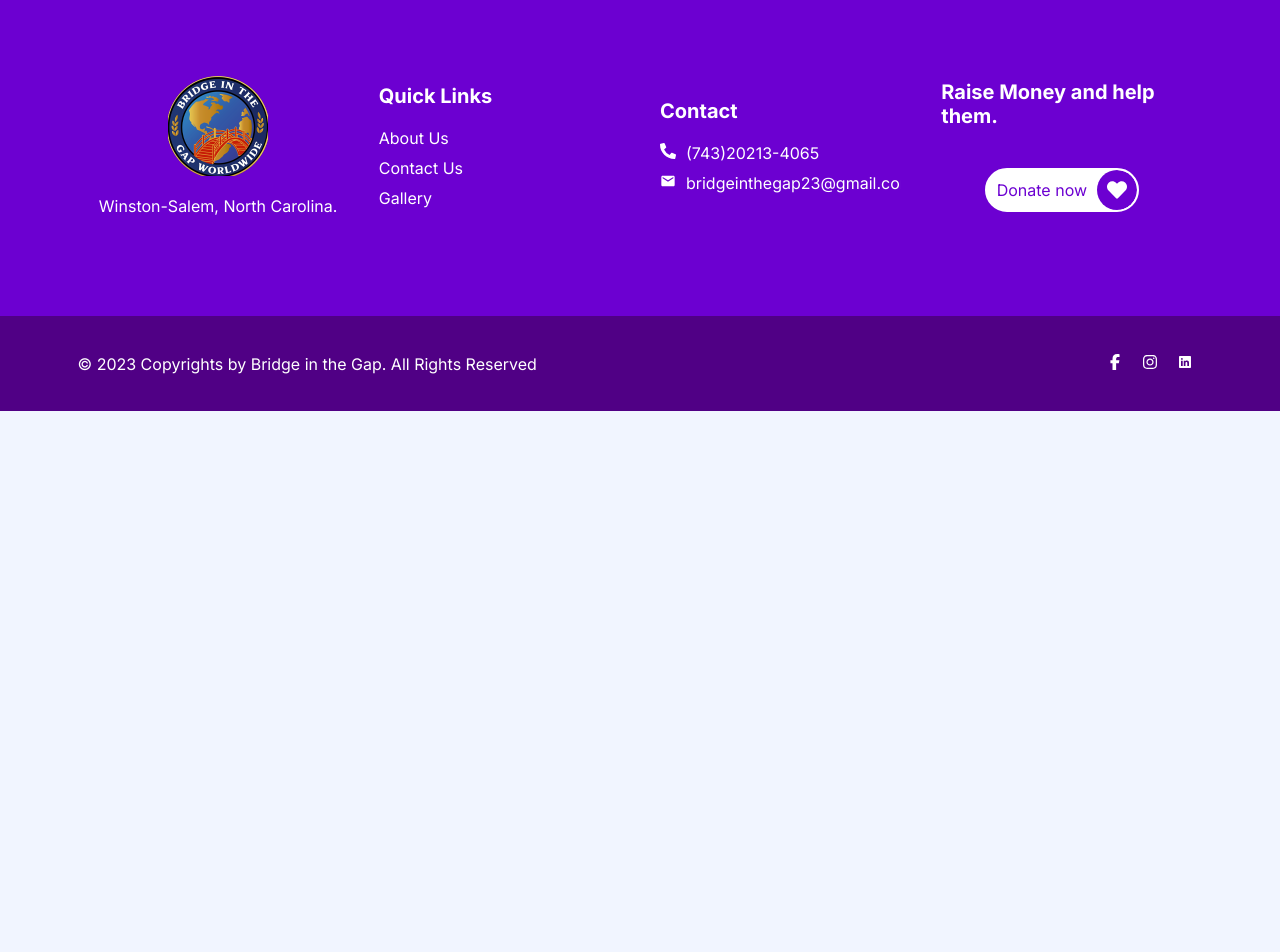
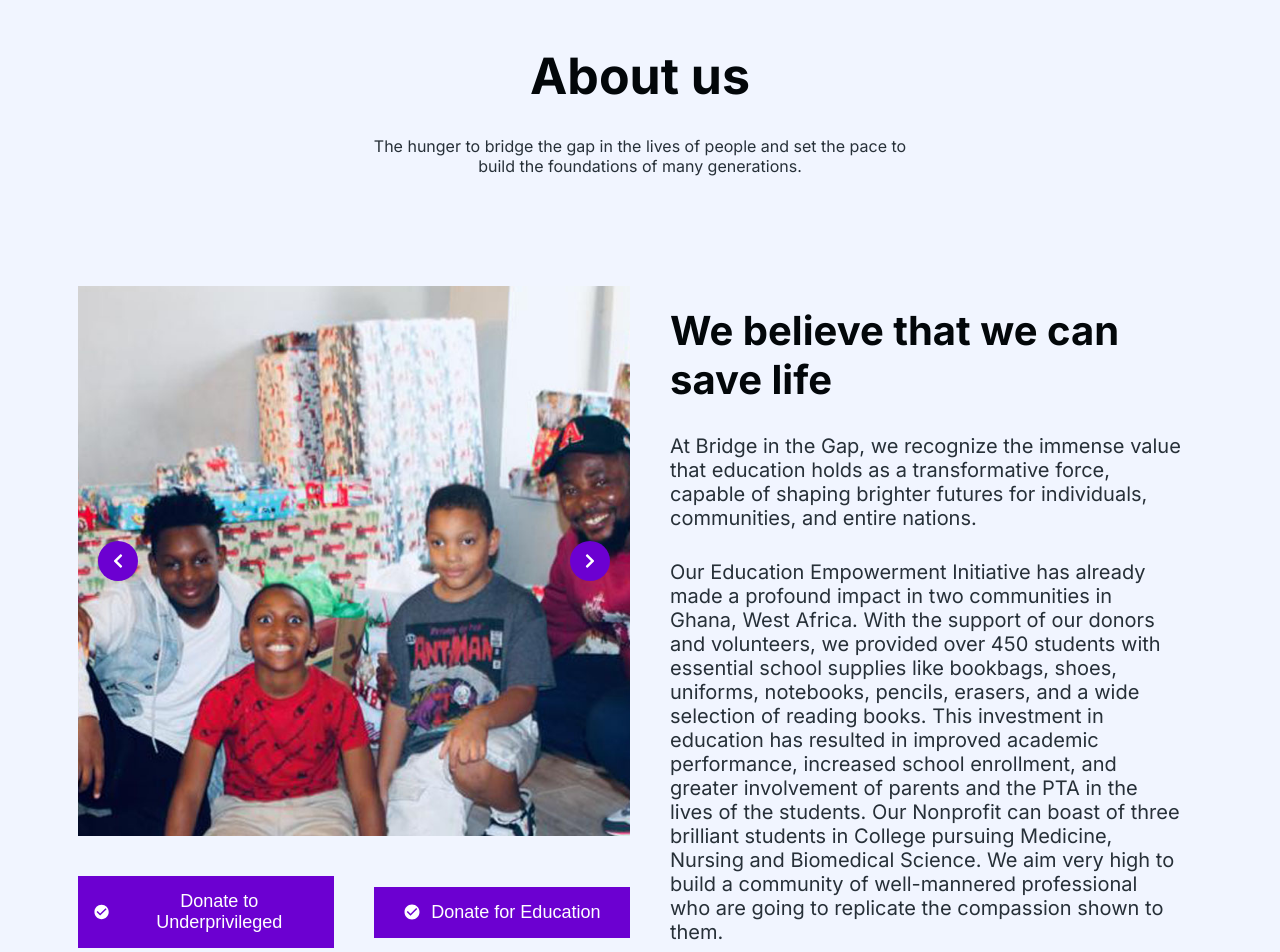
Before and after one commit to herdoycode/ghana, a Next.js app: page /about in a window 1280 px wide. Shown: the part 160-1112 px from the top of the page. Before the commit the page ends 800 px from the top, so only its background shows below. Built offline with nearby package versions, Linux system fonts and the light colour scheme.

Commit message:
Create about us page

```diff
--- /dev/null
+++ b/app/about/page.scss
@@ -0,0 +1,73 @@
+.about-wrapper {
+  padding: 8rem 0rem;
+  display: flex;
+  align-items: center;
+  justify-content: center;
+  flex-direction: column;
+  .ab-top {
+    text-align: center;
+    width: 70rem;
+    padding: 1rem 8rem;
+    margin-bottom: 10rem;
+    h1 {
+      font-size: 5rem;
+      margin-bottom: 3rem;
+    }
+    @media screen and (max-width: 768px) {
+      width: 100%;
+      h1 {
+        font-size: 3rem;
+      }
+    }
+  }
+  .ab-main {
+    display: grid;
+    grid-template-columns: repeat(2, 1fr);
+    gap: 2rem;
+    .ab-left {
+      .ab-lb {
+        display: flex;
+        align-items: center;
+        justify-content: space-between;
+        padding: 4rem 0rem;
+        gap: 4rem;
+        @media screen and (max-width: 768px) {
+          gap: 2rem;
+        }
+        button {
+          padding: 1.5rem;
+          background: var(--primary-color);
+          color: #fff;
+          border-radius: 0rem;
+          width: 100%;
+          font-size: 1.8rem;
+          display: flex;
+          align-items: center;
+          justify-content: center;
+          gap: 1rem;
+          @media screen and (max-width: 768px) {
+            font-size: 1.5rem;
+            padding: 2rem 0rem;
+          }
+        }
+      }
+    }
+    .ab-rigtht {
+      padding: 2rem;
+      flex: 1;
+      h2 {
+        font-size: 4rem;
+        margin-bottom: 3rem;
+      }
+      p {
+        margin-bottom: 3rem;
+        font-size: 2rem;
+      }
+    }
+    @media screen and (max-width: 768px) {
+      grid-template-columns: repeat(1, 1fr);
+      grid-template-rows: repeat(2, auto);
+      gap: 5rem;
+    }
+  }
+}
--- a/app/about/page.tsx
+++ b/app/about/page.tsx
@@ -1,7 +1,58 @@
-import React from "react";
+import { MdCheckCircle } from "react-icons/md";
+import Slider from "../components/slider/Slider";
+import Tastimonial from "../components/testimonial/Tastimonial";
+import "./page.scss";
 
 const AboutPage = () => {
-  return <div>AboutPage</div>;
+  return (
+    <div className="about-wrapper">
+      <div className="ab-top">
+        <h1>About us</h1>
+        <p>
+          The hunger to bridge the gap in the lives of people and set the pace
+          to build the foundations of many generations.
+        </p>
+      </div>
+      <div className="container">
+        <div className="ab-main">
+          <div className="ab-left">
+            <Slider />
+            <div className="ab-lb">
+              <button>
+                <MdCheckCircle /> Donate to Underprivileged
+              </button>
+              <button>
+                <MdCheckCircle /> Donate for Education
+              </button>
+            </div>
+          </div>
+          <div className="ab-rigtht">
+            <h2>We believe that we can save life</h2>
+            <p>
+              At Bridge in the Gap, we recognize the immense value that
+              education holds as a transformative force, capable of shaping
+              brighter futures for individuals, communities, and entire nations.
+            </p>
+            <p>
+              Our Education Empowerment Initiative has already made a profound
+              impact in two communities in Ghana, West Africa. With the support
+              of our donors and volunteers, we provided over 450 students with
+              essential school supplies like bookbags, shoes, uniforms,
+              notebooks, pencils, erasers, and a wide selection of reading
+              books. This investment in education has resulted in improved
+              academic performance, increased school enrollment, and greater
+              involvement of parents and the PTA in the lives of the students.
+              Our Nonprofit can boast of three brilliant students in College
+              pursuing Medicine, Nursing and Biomedical Science. We aim very
+              high to build a community of well-mannered professional who are
+              going to replicate the compassion shown to them.
+            </p>
+          </div>
+        </div>
+      </div>
+      <Tastimonial />
+    </div>
+  );
 };
 
 export default AboutPage;
--- a/app/components/footer/Footer.tsx
+++ b/app/components/footer/Footer.tsx
@@ -54,7 +54,7 @@ const Footer = () => {
               </ul>
             </div>
             <div className="f-top-i">
-              <h3>Raise Money and help them.</h3>
+              <h3>Just raise money take out help me.</h3>
               <Link
                 href="https://www.zeffy.com/en-US/donation-form/aa13ac2d-07c5-42fd-8f8c-aba90133e72f"
                 target="blank"
--- a/app/components/navbar/Navbar.tsx
+++ b/app/components/navbar/Navbar.tsx
@@ -25,7 +25,7 @@ const Navbar = () => {
                 <Link href="/">Home</Link>
               </div>
               <div className="item">
-                <Link href="/">About</Link>
+                <Link href="/about">About</Link>
               </div>
               <div className="item">
                 <Link href="/gallery">Gallery</Link>
```
Also changed, not shown: app/components/help/Help.tsx (+6 -4 lines), public/bg-1.jpg, public/bg-5.jpg (added).
